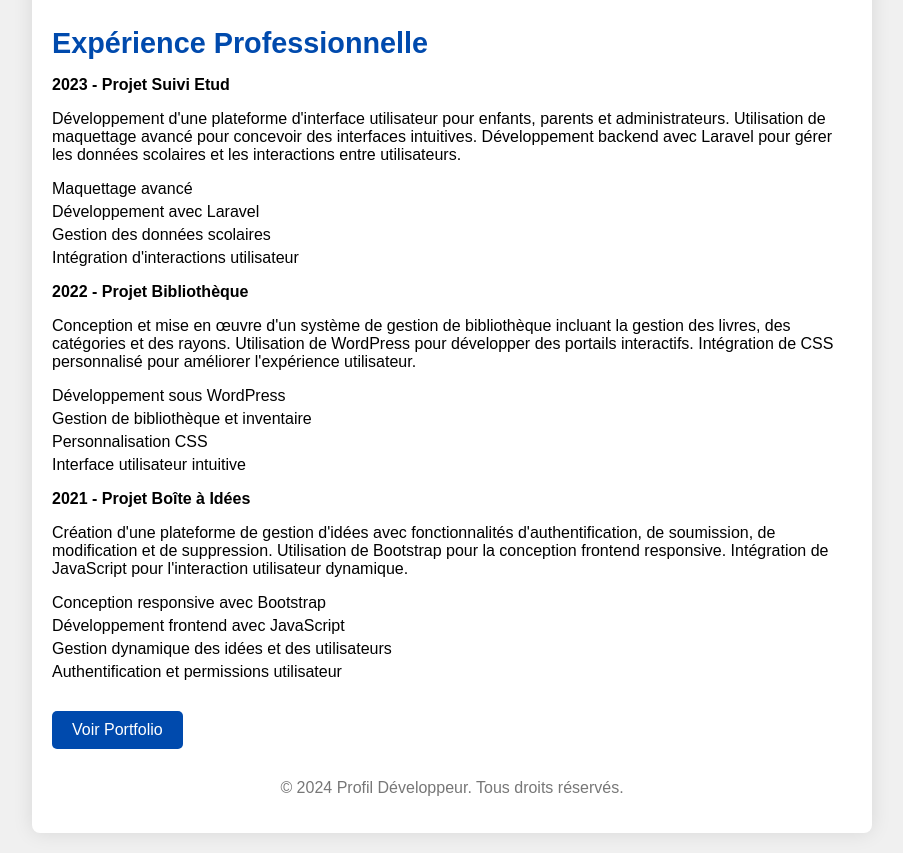
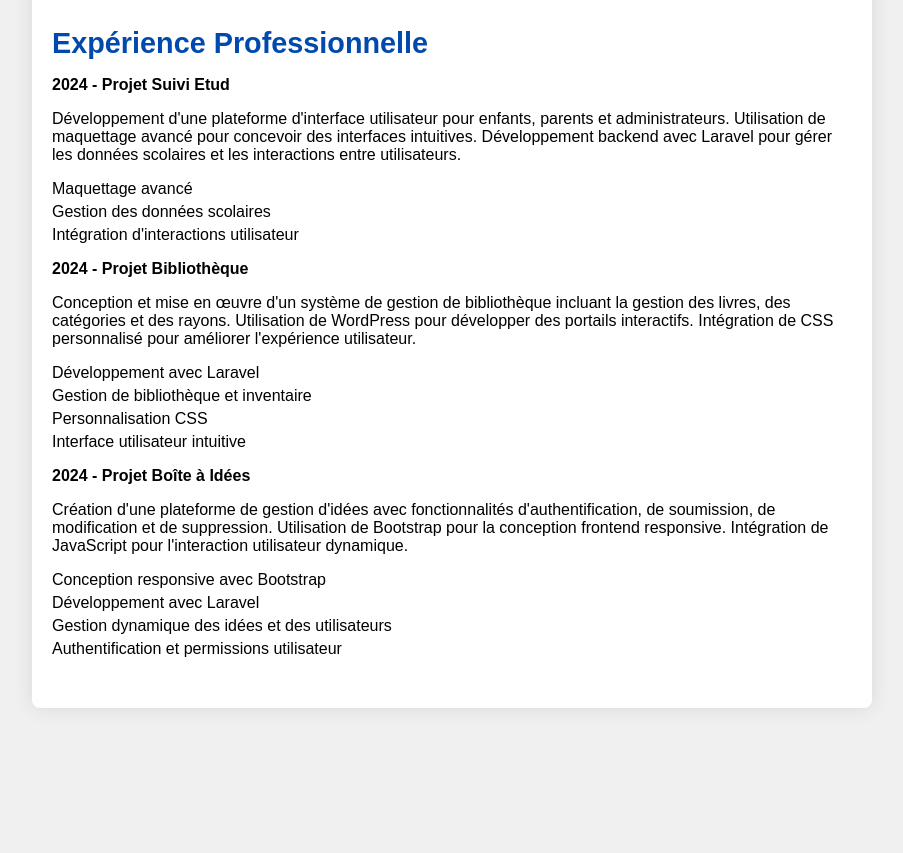
Before and after one commit to barroam/Suivi-Etud, a plain HTML site: page profil.html in a window 1280 px wide. Shown: the part 509-1362 px from the top of the page, without its empty margins (188-1091 px from the left). After the commit the page ends 1237 px from the top, so only its background shows below. Drawn offline with Linux system fonts and the light colour scheme.

Commit message:
modification

```diff
--- a/profil.html
+++ b/profil.html
@@ -111,38 +111,34 @@
             </section>
             <section>
                 <h2>Expérience Professionnelle</h2>
-                <p><strong>2023 - Projet Suivi Etud</strong></p>
+                <p><strong>2024 - Projet Suivi Etud</strong></p>
                 <p>Développement d'une plateforme d'interface utilisateur pour enfants, parents et administrateurs. Utilisation de maquettage avancé pour concevoir des interfaces intuitives. Développement backend avec Laravel pour gérer les données scolaires et les interactions entre utilisateurs.</p>
                 <ul>
                     <li>Maquettage avancé</li>
-                    <li>Développement avec Laravel</li>
+
                     <li>Gestion des données scolaires</li>
                     <li>Intégration d'interactions utilisateur</li>
                 </ul>
 
-                <p><strong>2022 - Projet Bibliothèque</strong></p>
+                <p><strong>2024 - Projet Bibliothèque</strong></p>
                 <p>Conception et mise en œuvre d'un système de gestion de bibliothèque incluant la gestion des livres, des catégories et des rayons. Utilisation de WordPress pour développer des portails interactifs. Intégration de CSS personnalisé pour améliorer l'expérience utilisateur.</p>
                 <ul>
-                    <li>Développement sous WordPress</li>
+                    <li>Développement avec Laravel</li>
                     <li>Gestion de bibliothèque et inventaire</li>
                     <li>Personnalisation CSS</li>
                     <li>Interface utilisateur intuitive</li>
                 </ul>
 
-                <p><strong>2021 - Projet Boîte à Idées</strong></p>
+                <p><strong>2024 - Projet Boîte à Idées</strong></p>
                 <p>Création d'une plateforme de gestion d'idées avec fonctionnalités d'authentification, de soumission, de modification et de suppression. Utilisation de Bootstrap pour la conception frontend responsive. Intégration de JavaScript pour l'interaction utilisateur dynamique.</p>
                 <ul>
                     <li>Conception responsive avec Bootstrap</li>
-                    <li>Développement frontend avec JavaScript</li>
+                    <li>Développement avec Laravel</li>
                     <li>Gestion dynamique des idées et des utilisateurs</li>
                     <li>Authentification et permissions utilisateur</li>
                 </ul>
             </section>
-            <a href="#" class="btn-Banniere">Voir Portfolio</a>
-        </main>
-        <footer>
-            <p>&copy; 2024 Profil Développeur. Tous droits réservés.</p>
-        </footer>
-    </div>
+
+
 </body>
 </html>
```
